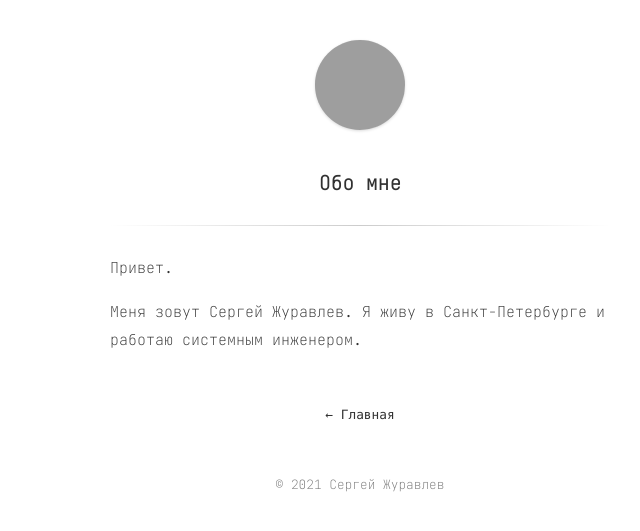
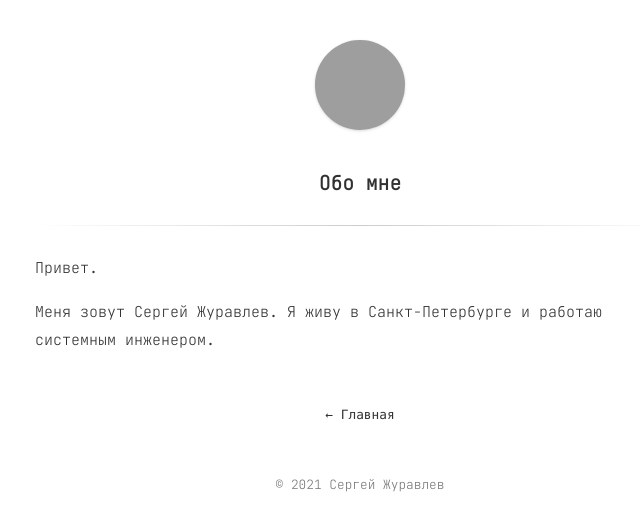
Before and after one commit to pernat/pernat.github.io, a Jekyll site: the page built from about.md, in a window 1280 px wide. Shown: the top 531 px of the page, without its empty margins (280-920 px from the left). Built offline with Jekyll 4.4.1, drawn with Linux system fonts in a browser that asks for light colours; grey boxes are pictures that could not be loaded.

Commit message:
Change font and artile width

```diff
--- a/_includes/head.html
+++ b/_includes/head.html
@@ -13,7 +13,7 @@
 <link rel="icon" href="{{ "/assets/favicon.png" | prepend: site.baseurl | prepend: site.url }}">
 <link rel="apple-touch-icon" href="{{ "/assets/touch-icon.png" | prepend: site.baseurl | prepend: site.url }}">
 <link rel="preconnect" href="https://fonts.gstatic.com">
-<link href="https://fonts.googleapis.com/css2?family=JetBrains+Mono:wght@100&display=swap" rel="stylesheet">
+<link href="https://fonts.googleapis.com/css2?family=JetBrains+Mono:wght@200&display=swap" rel="stylesheet">
 <link rel="stylesheet" href="{{ "/assets/core.css" | prepend: site.baseurl | prepend: site.url }}">
 <link rel="canonical" href="{{ page.url | prepend: site.baseurl | prepend: site.url }}">
 <link rel="alternate" type="application/atom+xml" title="{{ site.title }}" href="{{ "/feed.xml" | prepend: site.baseurl | prepend: site.url }}" />
--- a/_sass/main.scss
+++ b/_sass/main.scss
@@ -225,7 +225,7 @@
   width: 100%;
 }
 article {
-  max-width: 500px;
+  max-width: 650px;
   margin: 0 auto;
   h1.title {
     line-height: 1.4em;
```
